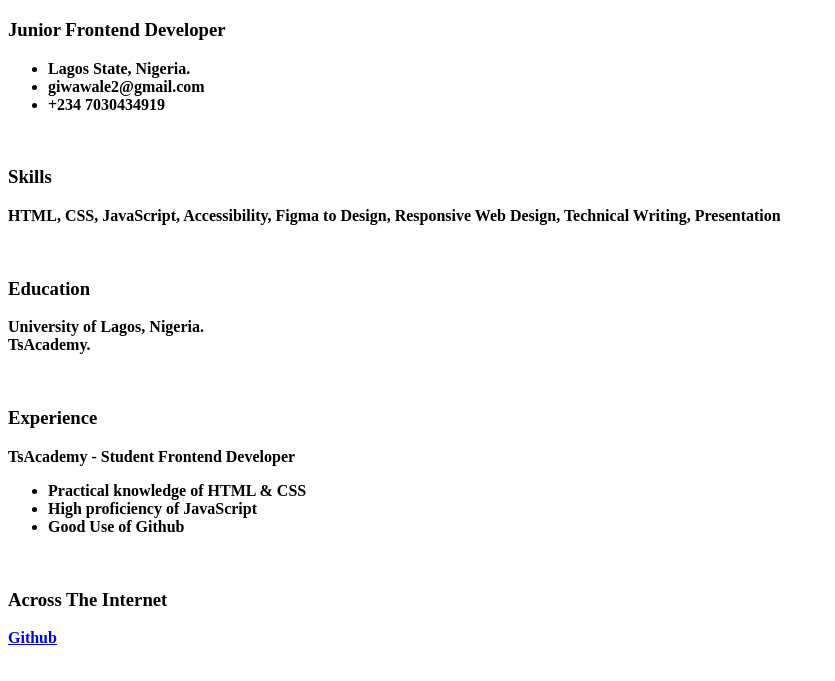
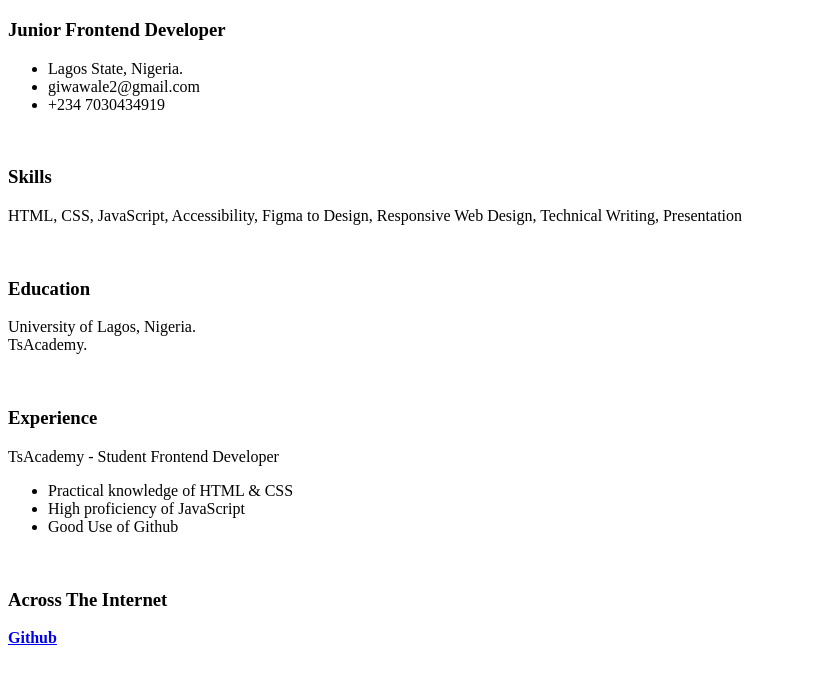
Before and after one commit to Bobbysyb/CV, a plain HTML site: page index.html in a window 1280 px wide. Shown: the part 61-742 px from the top of the page, without its empty margins (0-835 px from the left). Drawn offline with Linux system fonts and the light colour scheme.

Commit message:
removed all the "bolds"

```diff
--- a/index.html
+++ b/index.html
@@ -11,7 +11,7 @@
     <header>
         <h1> GIWA FORTUNE WALE</h1>
         <h3>
-            <B>Junior Frontend Developer<B>
+            Junior Frontend Developer
         </h3>
         <ul>
             <li>Lagos State, Nigeria.</li>
@@ -22,16 +22,16 @@
 
     <main>
         <h3>
-            <B>Skills<B>
+            Skills
         </h3>
         <p>HTML, CSS, JavaScript, Accessibility, Figma to Design, Responsive Web Design, Technical Writing, Presentation
         </p> <br>
         <h3>
-            <B>Education<B>
+            Education
         </h3>
         <p>University of Lagos, Nigeria. <br>TsAcademy.</p> <br>
         <h3>
-            <B>Experience<B>
+            Experience
         </h3>
         <p>TsAcademy - Student Frontend Developer</p>
         <ul>
@@ -40,11 +40,11 @@
             <li>Good Use of Github</li>
         </ul> <br>
         <h3>
-            <B>Across The Internet<B>
+            Across The Internet
         </h3>
     </main>
     <footer>
-        <a href="https://github.com/Bobbysyb">Github</a>
+        <b><a href="https://github.com/Bobbysyb">Github</a></b>
     </footer>
 
 
```
